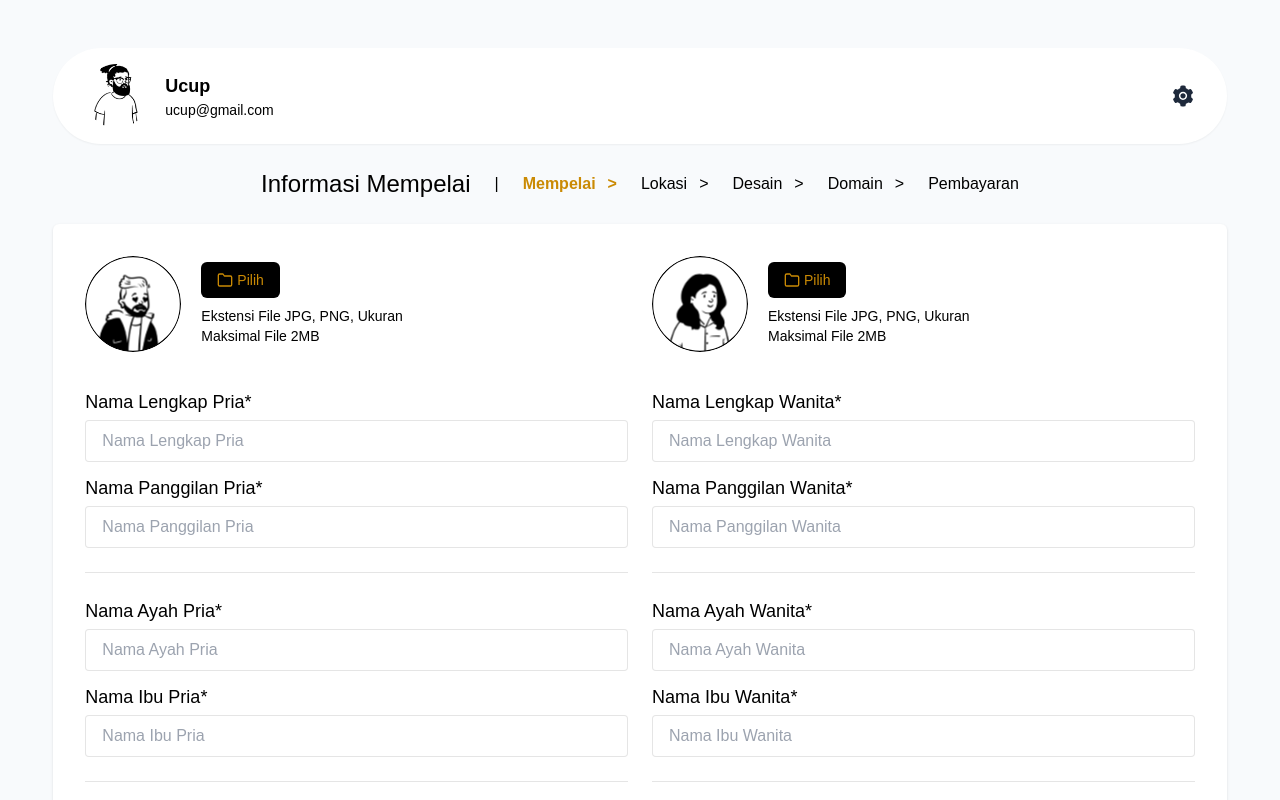
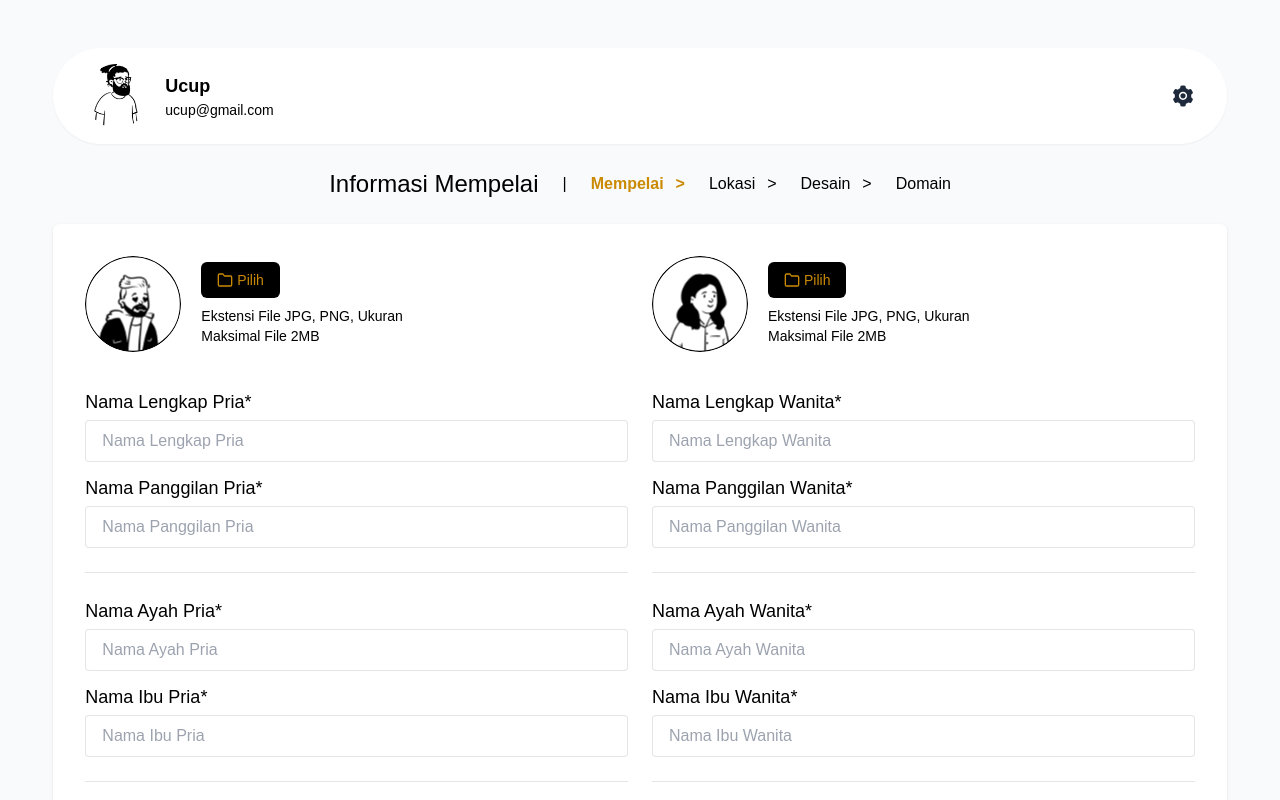
Before and after one commit to rianmz-genz/weddingnesia, a Next.js app: page /create in a window 1280 px wide. Shown: the top 800 px of the page. Built offline with nearby package versions, Linux system fonts and the light colour scheme.

Commit message:
remove payment

```diff
--- a/pages/create.jsx
+++ b/pages/create.jsx
@@ -3,7 +3,6 @@ import BrideAndGroomInformation from "@/components/createInvitation/BrideAndGroo
 import ChooseDesign from "@/components/createInvitation/ChooseDesign";
 import ConfigureDomain from "@/components/createInvitation/ConfigureDomain";
 import LocationInformation from "@/components/createInvitation/LocationInformation";
-import Payment from "@/components/createInvitation/Payment";
 import ProfileCard from "@/components/dashboard/user/profilecard";
 import Loader from "@/components/globals/Loader";
 import Cookies from "js-cookie";
@@ -26,10 +25,6 @@ export default function Create() {
     {
       label: "Atur Domain",
       value: "Domain",
-    },
-    {
-      label: "Pembayaran",
-      value: "Pembayaran",
     },
   ];
   const [currentMenu, setCurrentMenu] = useState({});
@@ -65,8 +60,6 @@ export default function Create() {
         return <ChooseDesign />;
       case "Domain":
         return <ConfigureDomain />;
-      case "Pembayaran":
-        return <Payment />;
     }
   }
   return (
```
